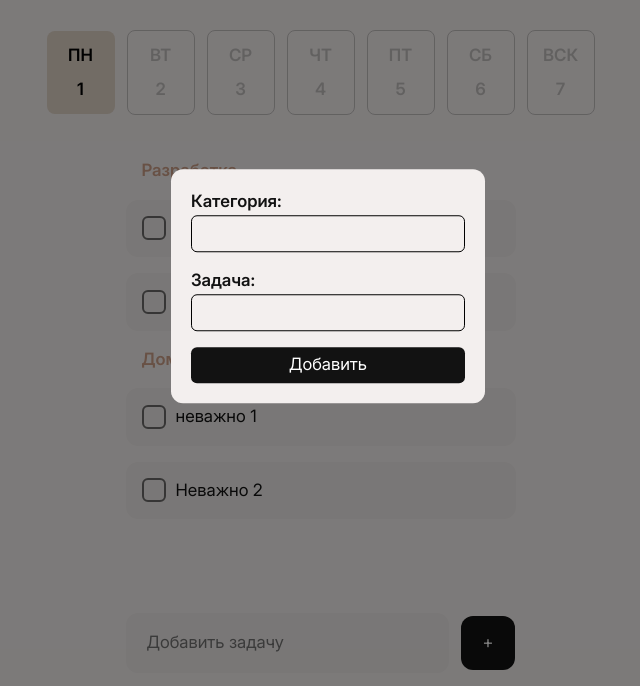
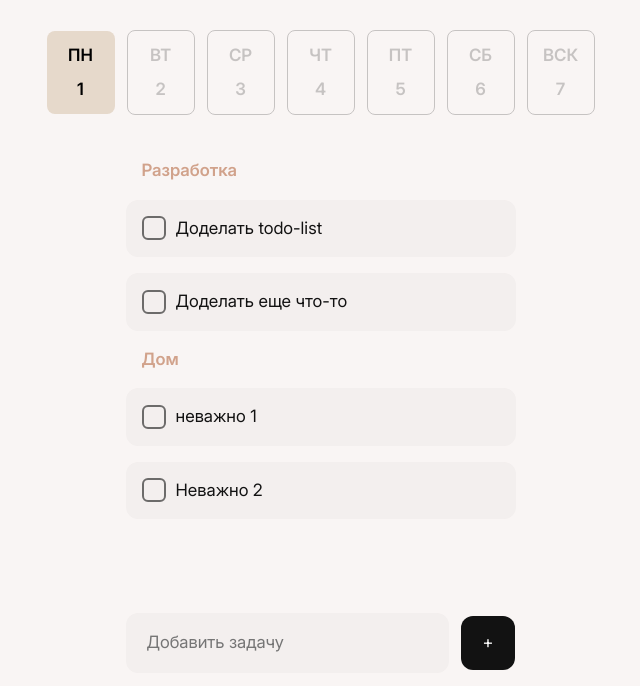
Before and after one commit to Quasar777/todo-list, a website with bundled scripts: page index.html in a window 1280 px wide. Shown: the part 114-800 px from the top of the page, without its empty margins (312-952 px from the left). Built offline with nearby package versions, Linux system fonts and the light colour scheme.

Commit message:
visually hidden for modal

```diff
--- a/index.html
+++ b/index.html
@@ -259,7 +259,7 @@
                 <button class="task-add__button" type="button" data-js-add-task-button>+</button>
             </div>
         </section>
-        <div class="modal-add-task" data-js-modal-add-task>
+        <div class="modal-add-task visually-hidden" data-js-modal-add-task>
             <form id="add-task-form">
                 <p class="field">
                     <label class="field__label" for="category">Категория:</label>
@@ -272,7 +272,7 @@
                 <button class="modal-add-task__button" type="button" data-js-confirm-task-button>Добавить</button>
             </form>
         </div>
-        <div class="dark-bg" data-js-dark-bg></div>
+        <div class="dark-bg visually-hidden" data-js-dark-bg></div>
     </main>
 </body>
 </html>
--- a/scripts/AddTaskSystem.js
+++ b/scripts/AddTaskSystem.js
@@ -103,7 +103,7 @@ function createNewTask(task) {
     newSpanElement.textContent = `${task}`
 
     newTaskElement.append(newCheckboxLabelElement)
-    newTaskElement.append(newSpanElement)
+
     newCheckboxLabelElement.append(newSpanElement)
 
     return newTaskElement
```
